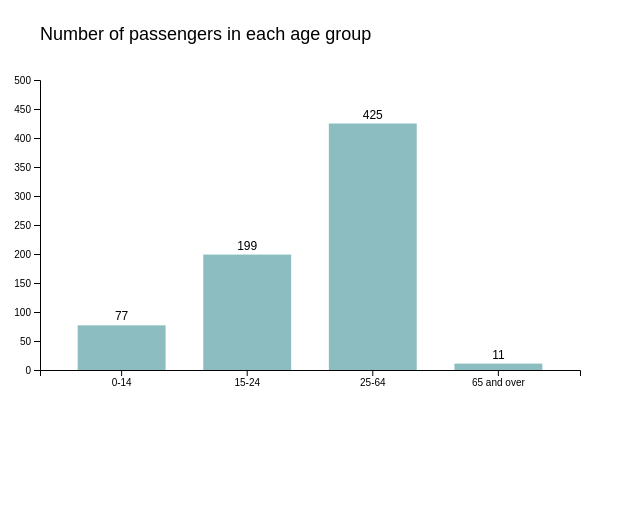
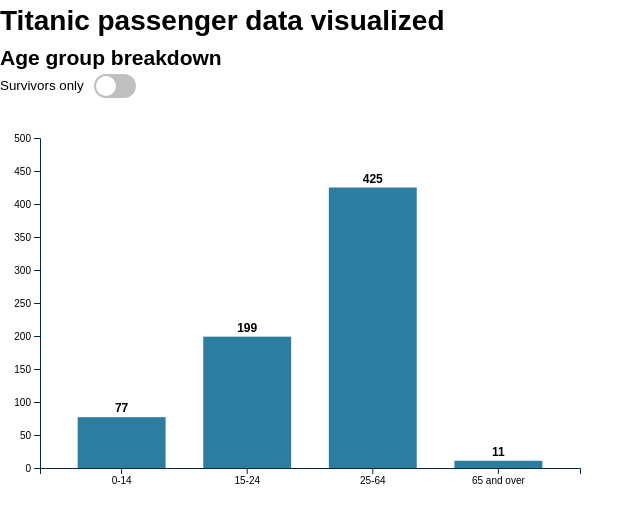
Before and after one commit to olegr1/data-viz-example, a website with bundled scripts: page src/index.html in a window 1280 px wide. Shown: the whole page, without its empty margins (0-644 px from the left). Built offline with nearby package versions, Linux system fonts and the light colour scheme.

Commit message:
Adding a toggle to unly display sutvivors in the bar chart

```diff
--- a/src/BarChart.js
+++ b/src/BarChart.js
@@ -1,27 +1,59 @@
 import * as d3 from "d3";
 
 export class BarChart {
+  #isSurvivorsOnly = false;
+  #ageGroups = [
+    { groupTitle: "0-14", min: 0, max: 14 },
+    { groupTitle: "15-24", min: 15, max: 24 },
+    { groupTitle: "25-64", min: 25, max: 64 },
+    { groupTitle: "65 and over", min: 65, max: 1000 },
+  ];
+  #width = 600;
+  #height = 400;
+  #marginTop = 40;
+  #marginRight = 20;
+  #marginBottom = 30;
+  #marginLeft = 40;
+  #svg;
+  #x;
+  #y;
+  #ageGroupBuckets;
+  #ageGroupBucketsSurvivors;
+
   constructor(elementId, data) {
     this.#createBarChart(elementId, data);
   }
 
   #createBarChart(elementId, data) {
     const element = document.getElementById(elementId);
+    const barChartToggle = document.getElementById("barChartToggle");
+    barChartToggle.setAttribute("aria-pressed", this.#isSurvivorsOnly);
 
-    const ageGroups = [
-      { groupTitle: "0-14", min: 0, max: 14 },
-      { groupTitle: "15-24", min: 15, max: 24 },
-      { groupTitle: "25-64", min: 25, max: 64 },
-      { groupTitle: "65 and over", min: 65, max: 1000 },
-    ];
+    barChartToggle.addEventListener("click", (e) => {
+      const button = e.target.classList.contains("toggle-button")
+        ? e.target
+        : e.target.closest(".toggle-button");
 
-    const ageGroupTitles = ageGroups.map((ageGroup) => ageGroup.groupTitle);
+      this.#isSurvivorsOnly = !this.#isSurvivorsOnly;
+
+      button.setAttribute("aria-pressed", this.#isSurvivorsOnly);
+
+      if (this.#isSurvivorsOnly) {
+        this.#updateChart(this.#ageGroupBucketsSurvivors);
+      } else {
+        this.#updateChart(this.#ageGroupBuckets);
+      }
+    });
+
+    const ageGroupTitles = this.#ageGroups.map(
+      (ageGroup) => ageGroup.groupTitle
+    );
 
     const passengersWithAge = data.filter(
       (passenger) => passenger.Age !== null
     );
 
-    const ageGroupBuckets = ageGroups.map(({ groupTitle, min, max }) => {
+    this.#ageGroupBuckets = this.#ageGroups.map(({ groupTitle, min, max }) => {
       return {
         groupTitle,
         passengers: passengersWithAge.filter(
@@ -30,79 +62,103 @@ export class BarChart {
       };
     });
 
-    const ageAxisScale = ageGroupBuckets.reduce((maxLength, ageGroupBucket) => {
-      return Math.max(maxLength, ageGroupBucket.passengers.length);
-    }, 0);
+    this.#ageGroupBucketsSurvivors = this.#ageGroupBuckets.map(
+      (ageGroupBucket) => {
+        return {
+          groupTitle: ageGroupBucket.groupTitle,
+          passengers: ageGroupBucket.passengers.filter(
+            (passenger) => passenger.Survived === 1
+          ),
+        };
+      }
+    );
+
+    const ageAxisScale = this.#ageGroupBuckets.reduce(
+      (maxLength, ageGroupBucket) => {
+        return Math.max(maxLength, ageGroupBucket.passengers.length);
+      },
+      0
+    );
 
     const ageAxisScaleRounded = Math.ceil(ageAxisScale / 100) * 100;
 
-    const width = 600;
-    const height = 400;
-    const marginTop = 80;
-    const marginRight = 20;
-    const marginBottom = 30;
-    const marginLeft = 40;
-
-    const x = d3
+    this.#x = d3
       .scaleBand()
       .domain(ageGroupTitles)
-      .range([marginLeft, width - marginRight])
+      .range([this.#marginLeft, this.#width - this.#marginRight])
       .padding(0.3);
 
-    const y = d3
+    this.#y = d3
       .scaleLinear()
       .domain([0, ageAxisScaleRounded])
-      .range([height - marginBottom, marginTop]);
+      .range([this.#height - this.#marginBottom, this.#marginTop]);
 
-    const svg = d3
+    this.#svg = d3
       .create("svg")
-      .attr("width", width)
-      .attr("height", height)
-      .attr("viewBox", [0, 0, width, height])
+      .attr("width", this.#width)
+      .attr("height", this.#height)
+      .attr("viewBox", [0, 0, this.#width, this.#height])
       .attr("style", "max-width: 100%; height: auto;");
 
-    svg
-      .append("text")
-      .attr("x", marginLeft)
-      .attr("y", 40)
-      .attr("font-size", "18px")
-      .text("Number of passengers in each age group");
-
-    svg
+    this.#svg
       .append("g")
       .selectAll()
-      .data(ageGroupBuckets)
+      .data(this.#ageGroupBuckets)
       .enter()
       .append("rect")
       .attr("class", "chart-bar")
-      .attr("x", (d) => x(d.groupTitle))
-      .attr("y", (d) => y(d.passengers.length))
-      .attr("width", x.bandwidth())
-      .attr("height", (d) => height - y(d.passengers.length) - marginBottom);
+      .attr("x", (d) => this.#x(d.groupTitle))
+      .attr("y", (d) => this.#y(d.passengers.length))
+      .attr("width", this.#x.bandwidth())
+      .attr(
+        "height",
+        (d) => this.#height - this.#y(d.passengers.length) - this.#marginBottom
+      );
 
-    svg
+    this.#svg
       .append("g")
       .selectAll()
-      .data(ageGroupBuckets)
+      .data(this.#ageGroupBuckets)
       .enter()
       .append("text")
       .attr("class", "chart-label")
-      .attr("x", (d) => x(d.groupTitle) + x.bandwidth() / 2)
-      .attr("y", (d) => y(d.passengers.length) - 5)
-      .attr("font-size", "12px")
-      .attr("text-anchor", "middle")
+      .attr("x", (d) => this.#x(d.groupTitle) + this.#x.bandwidth() / 2)
+      .attr("y", (d) => this.#y(d.passengers.length) - 5)
       .text((d) => d.passengers.length);
 
-    svg
+    this.#svg
       .append("g")
-      .attr("transform", `translate(0,${height - marginBottom})`)
-      .call(d3.axisBottom(x));
+      .attr("class", "chart-axis")
+      .attr("transform", `translate(0,${this.#height - this.#marginBottom})`)
+      .call(d3.axisBottom(this.#x));
 
-    svg
+    this.#svg
       .append("g")
-      .attr("transform", `translate(${marginLeft},0)`)
-      .call(d3.axisLeft(y));
+      .attr("class", "chart-axis")
+      .attr("transform", `translate(${this.#marginLeft},0)`)
+      .call(d3.axisLeft(this.#y));
 
-    element.append(svg.node());
+    element.append(this.#svg.node());
+  }
+
+  #updateChart(data) {
+    this.#svg
+      .selectAll(".chart-bar")
+      .data(data)
+      .transition()
+      .duration(500)
+      .attr("y", (d) => this.#y(d.passengers.length))
+      .attr(
+        "height",
+        (d) => this.#height - this.#y(d.passengers.length) - this.#marginBottom
+      );
+
+    this.#svg
+      .selectAll(".chart-label")
+      .data(data)
+      .transition()
+      .duration(500)
+      .attr("y", (d) => this.#y(d.passengers.length) - 5)
+      .text((d) => d.passengers.length);
   }
 }
--- a/src/index.html
+++ b/src/index.html
@@ -9,6 +9,12 @@
   </head>
   <body>
     <main id="main">
+      <h1>Titanic passenger data visualized</h1>
+      <h2>Age group breakdown</h2>
+      <button id="barChartToggle" class="toggle-button" aria-pressed="false">
+        <span class="toggle-button-text">Survivors only</span>
+        <span class="toggle-button-visual"></span>
+      </button>
       <div id="barChartContainer"></div>
       <div id="passengerTableWrap"></div>
     </main>
--- a/src/styles.css
+++ b/src/styles.css
@@ -39,5 +39,58 @@ canvas {
 }
 
 .chart-bar {
-  fill: #8cbdc1;
+  fill: #2c7da0;
 }
+
+.chart-axis .domain,
+.chart-axis .tick line {
+  stroke: #012a4a;
+}
+
+.toggle-button {
+  border: none;
+  background-color: transparent;
+  display: flex;
+  align-items: center;
+  gap: 10px;
+  cursor: pointer;
+}
+
+.toggle-button-text {
+}
+
+.toggle-button-visual {
+  width: 42px;
+  height: 24px;
+  border-radius: 12px;
+  background-color: #c0c0c0;
+  transition: background-color;
+  position: relative;
+}
+
+.toggle-button[aria-pressed="true"] .toggle-button-visual {
+  background-color: #2a6f97;
+}
+
+.toggle-button-visual:before {
+  content: "";
+  display: block;
+  height: 20px;
+  width: 20px;
+  border-radius: 50%;
+  background-color: #fff;
+  position: absolute;
+  left: 2px;
+  top: 2px;
+  transition: transform 0.3s ease;
+}
+
+.toggle-button[aria-pressed="true"] .toggle-button-visual:before {
+  transform: translateX(18px);
+}
+
+.chart-label {
+  font-size: 12px;
+  text-anchor: middle;
+  font-weight: bold;
+}
```
